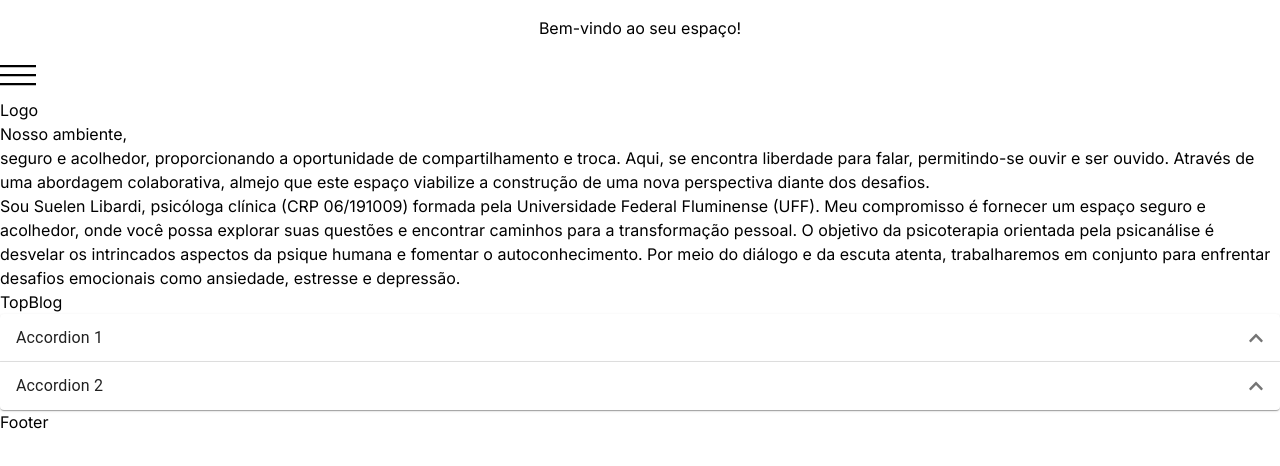
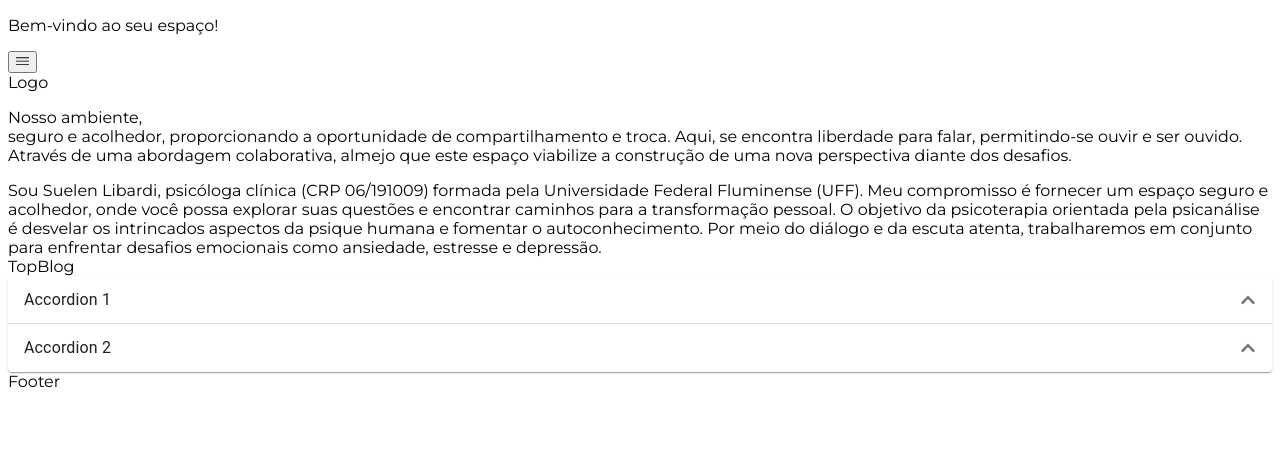
Before and after one commit to peterleiva/suelen-libardi, a Next.js app: page / in a window 1280 px wide. Shown: the top 466 px of the page. Built offline with nearby package versions, Linux system fonts and the light colour scheme.

Commit message:
Add google fonts

```diff
--- a/src/app/layout.tsx
+++ b/src/app/layout.tsx
@@ -1,8 +1,5 @@
+import { montserrat } from "@/lib/font";
 import type { Metadata } from "next";
-import { Inter } from "next/font/google";
-import "./globals.css";
-
-const inter = Inter({ subsets: ["latin"] });
 
 export const metadata: Metadata = {
   title: "Create Next App",
@@ -16,7 +13,7 @@ export default function RootLayout({
 }>) {
   return (
     <html lang="en">
-      <body className={inter.className}>{children}</body>
+      <body className={montserrat.className}>{children}</body>
     </html>
   );
 }
--- /dev/null
+++ b/src/lib/font.tsx
@@ -0,0 +1,10 @@
+import { Inter, Montserrat, Work_Sans } from "next/font/google";
+
+export const inter = Inter({ subsets: ["latin"] });
+
+export const montserrat = Montserrat({
+  style: ["italic", "normal"],
+  subsets: ["latin"],
+});
+
+export const workSans = Work_Sans({ subsets: ["latin"] });
```
Also changed, not shown: src/app/page.tsx (+3 -14 lines).
